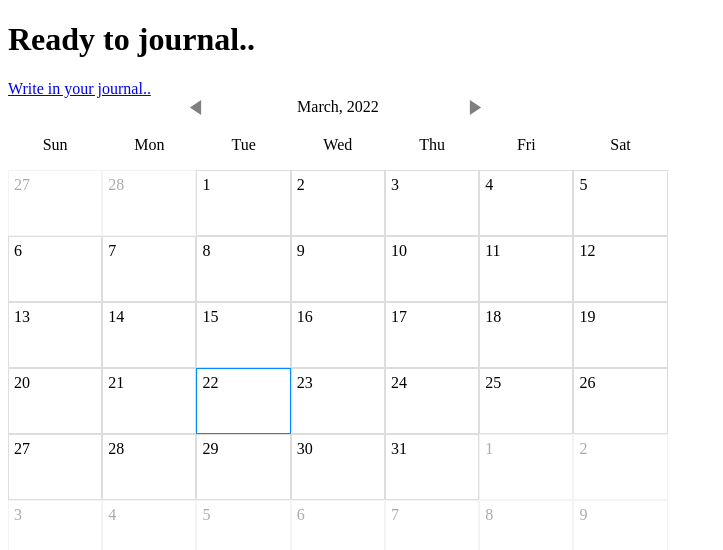
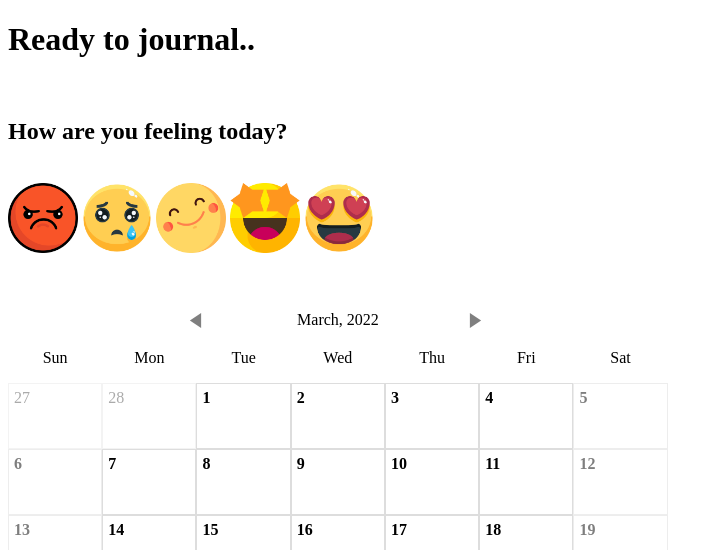
Before and after one commit to ywsoe7/journal-project, a Flask app: page /profile in a window 1280 px wide. Shown: the top 550 px of the page, without its empty margins (0-723 px from the left). Run offline with Flask 2, Linux system fonts and the light colour scheme.

Commit message:
Added emojis for rating

```diff
--- a/model.py
+++ b/model.py
@@ -35,7 +35,8 @@ class Entry(db.Model):
 
     id = db.Column(db.Integer, autoincrement=True, primary_key=True)
     journal_text = db.Column(db.Text)
-    entry_date = db.Column(db.DateTime)
+    entry_date = db.Column(db.Date)
+    created_ts = db.Column(db.DateTime)
     user_id = db.Column(db.Integer, db.ForeignKey("users.id"))
 
     user = db.relationship("User", back_populates="entries")
--- a/server.py
+++ b/server.py
@@ -4,6 +4,7 @@ from flask import Flask, render_template, request, flash, session, redirect
 from model import connect_to_db, db
 import crud
 
+from datetime import datetime
 from jinja2 import StrictUndefined
 
 app = Flask(__name__)
@@ -74,21 +75,40 @@ def journal_page():
     return render_template("journal_page.html")
 
 
-@app.route("/journal-entry", methods=["POST"])
-def journal_entry_page():
-    """Save a journal entry."""
+@app.route("/journal/<entry_date>", methods=["POST"])
+def journal_entry_by_date(entry_date):
+    """Show journal entry page by date."""
 
+    created_ts = datetime.now()
     journal_text = request.form.get("journal_text")
-    entry_date = request.form.get("entry_date")
     user_id = session["user_id"]
 
-    entry = crud.create_entry(journal_text, entry_date, user_id)
+    entry = crud.create_entry(journal_text, entry_date, created_ts, user_id)
 
     db.session.add(entry)
     db.session.commit()
 
-    return redirect("/journal")
+    flash("Saved succesfully. Way to go!")
 
+    return render_template("journal_page.html")
+
+
+# @app.route("/profile/ratings")
+# def save_mood_rating():
+#     """Save user's rated mood by day."""
+
+#     mood_rating = request.args.get()
+#     rating_date =
+#     user_id = session["user_id"]
+
+#     rated = crud.get_mood_rating(mood_rating, rating_date, user_id)
+
+#     db.session.add(rated)
+#     db.session.commit()
+
+#     flash("Successfully saved your mood!")
+
+#     return render_template("/profile_page.html")
 
 if __name__ == "__main__":
     connect_to_db(app)
--- /dev/null
+++ b/static/css/profile_page.css
@@ -0,0 +1,3 @@
+a:hover {
+    background-color: lightgoldenrodyellow;
+}
--- a/static/js/profile.js
+++ b/static/js/profile.js
@@ -1 +1,16 @@
-let element = caleandar(document.getElementById("calendar"));
+var eventClick = function(date) {
+    console.log(date);
+    location.href = '/journal?date=' + date;
+}
+
+let settings = {
+    NavShow: true,
+    NavVertical: false,
+    DateTimeShow: true,
+    DateTimeFormat: 'mmm, yyyy',
+    EventClick: eventClick,
+    EventTargetWholeDay: true,
+    DisabledDays: [0, 6]
+}
+
+let element = caleandar(document.getElementById("calendar"), [], settings);
--- a/templates/journal_page.html
+++ b/templates/journal_page.html
@@ -3,7 +3,7 @@
 
 {% block body %}
 <h1>HOW'S YOUR DAY SO FAR</h1>
-  <form action="/journal-entry" method="POST" class="journal-text">
+  <form action="/journal/{{ request.args.get('date') }}" method="POST" class="journal-text">
     <textarea rows="40" cols="120" name="journal_text">
     </textarea><br>
     <button class="btn" type="submit">Save</button>
--- a/templates/profile_page.html
+++ b/templates/profile_page.html
@@ -6,14 +6,33 @@
   <!-- <script src="https://ajax.googleapis.com/ajax/libs/jquery/3.6.0/jquery.min.js"></script> -->
   <script type="text/javascript" src="/static/js/caleandar.js"></script>
   <link rel="stylesheet" href="/static/css/theme3.css"/>
+  <link rel="stylesheet" href="/static/css/profile_page.css"/>
 {% endblock %}
 
 {% block body %}
 <div>
-  <h1>Ready to journal.. </h1>
-  <a href="/journal">Write in your journal..</a>
-</div>
-
+  <h1>Ready to journal..</h1>
+</div><br>
+<section id="mood-imgs">
+  <h2>How are you feeling today?</h2><br>
+  <a href="/profile/ratings" style="text-decoration:none">
+    <img alt="angry" src="/static/img/angry.png" width="70" height="70">
+  </a>
+  <a href="/profile/ratings" style="text-decoration:none">
+    <img alt="sad" src="/static/img/sad.png" width="70" height="70">
+  </a>
+  <a href="/profile/ratings" style="text-decoration:none">
+    <img alt="happy" src="/static/img/happy.png" width="70" height="70">
+  </a>
+  <a href="/profile/ratings" style="text-decoration:none">
+    <img alt="star" src="/static/img/star.png" width="70" height="70">
+  </a>
+  <a href="/profile/ratings" style="text-decoration:none">
+    <img alt="love" src="/static/img/love.png" width="70" height="70">
+  </a>
+</section><br>
+<br>
+<br>
 <div>
   <div id="calendar" class="calendar"></div>
 </div>
```
Also changed, not shown: crud.py (+15 -2 lines), static/js/caleandar.js (+90 -102 lines), static/img/angry.png (added), static/img/depleted.jpg (added), static/img/elated.jpg (added), static/img/happy.jpg (added), static/img/happy.png (added), static/img/love.png (added), static/img/mood scale.jpg (added), static/img/okay.jpg (added), static/img/sad.jpg (added), static/img/sad.png (added), static/img/star.png (added), 1 other file.
